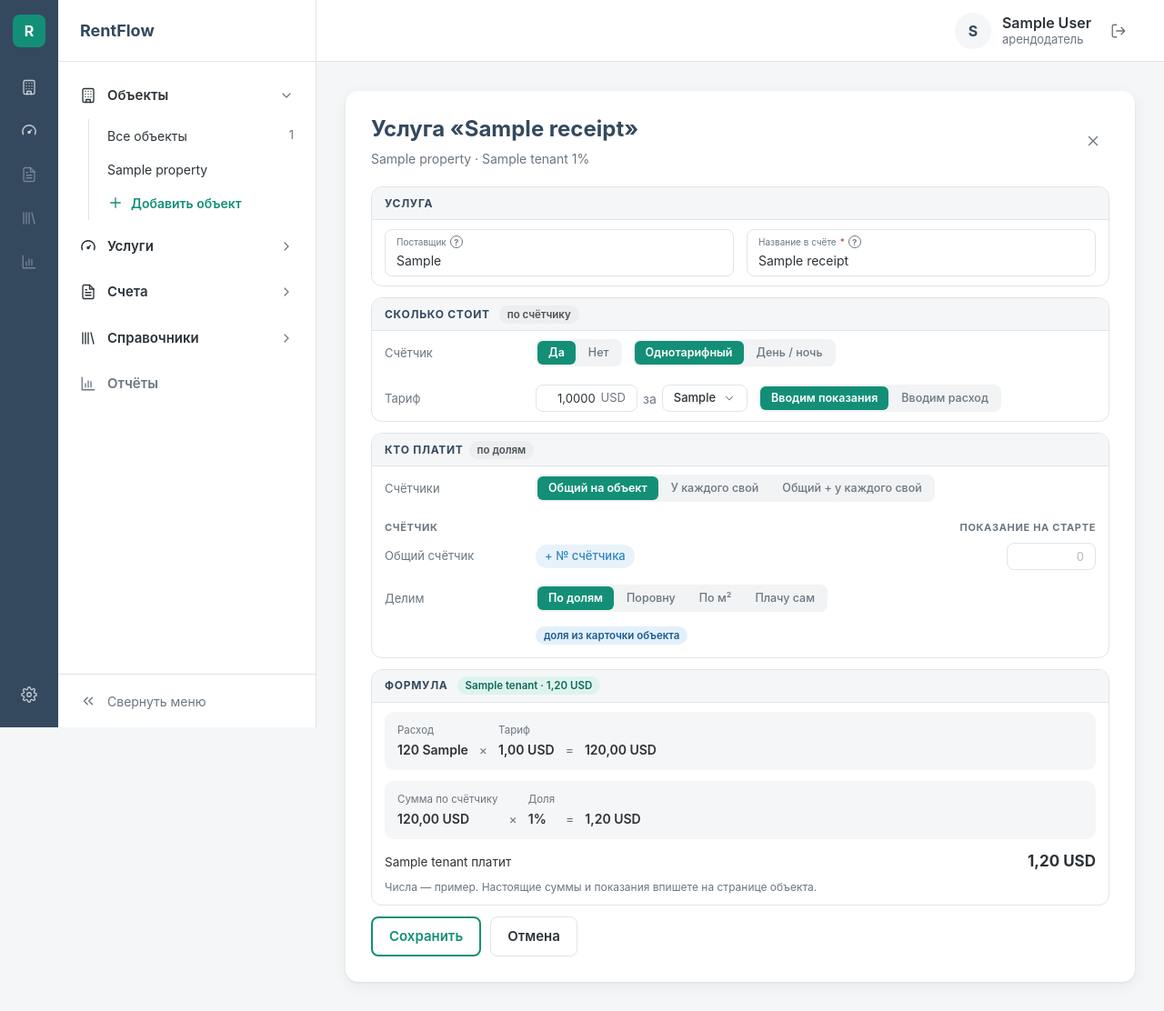
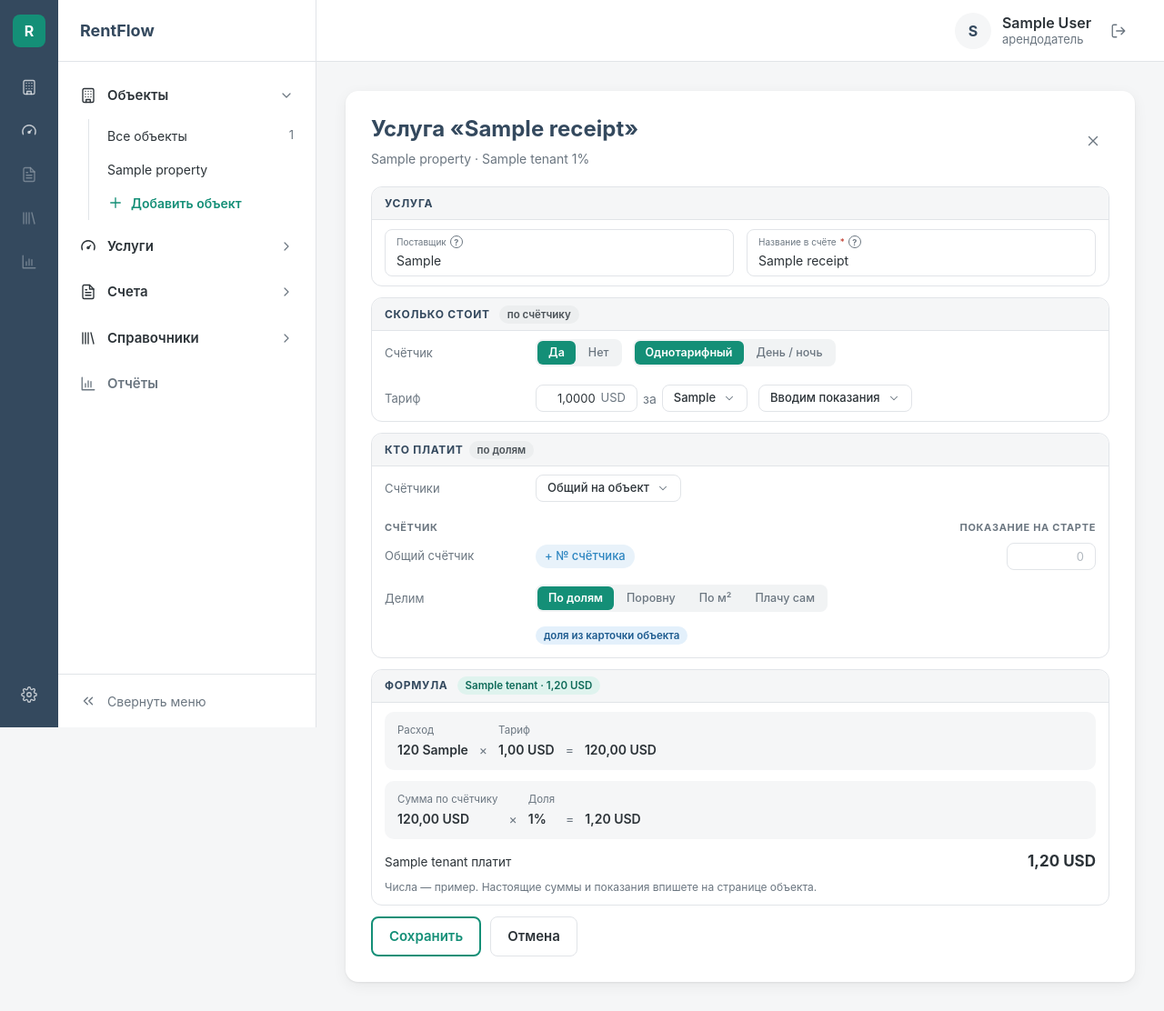
Before and after one commit to Andy7878750/rentflow, a Django app: page /receipts/1/edit/ in a window 1280 px wide. Shown: the whole page at 91% size. Run offline with Django 5.2, Linux system fonts and the light colour scheme; a user stored in the database is signed in; tables that the repository leaves empty hold one stand-in row (values such as "Sample post").

Commit message:
Service window: «Счётчики» and «Вводим …» as drop-downs of radios
Co-Authored-By: Claude Opus 5.5 <noreply@anthropic.com>

```diff
--- a/static/css/billing.css
+++ b/static/css/billing.css
@@ -2022,3 +2022,43 @@
   flex: 0 0 auto;
   width: 112px;
 }
+
+/* ---------- Drop-downs of radios: «Счётчики», «Вводим показания / расход» ----------
+   The radios stay real, so the :has rules of the window keep working. */
+.pick-radio .pick-menu {
+  min-width: 100%;
+  margin: 0;
+  list-style: none;
+}
+
+.pick-radio .select-option input {
+  position: absolute;
+  opacity: 0;
+  pointer-events: none;
+}
+
+.pick-radio .select-option {
+  padding: 8px 10px;
+  font-size: 13px;
+}
+
+.pick-radio .select-row:has(input:checked) {
+  background: #eceef1;
+}
+
+.pick-radio .select-row:has(input:checked) .select-option {
+  font-weight: 600;
+}
+
+.pick-radio .select-row:has(input:checked) .select-check {
+  visibility: visible;
+}
+
+.pick-radio .select-row:has(input:focus-visible) {
+  background: var(--color-bg);
+  box-shadow: inset 0 0 0 2px var(--color-accent-soft);
+}
+
+.pick-radio .pick-trigger {
+  white-space: nowrap;
+}
--- a/templates/billing/_receipt_form.html
+++ b/templates/billing/_receipt_form.html
@@ -114,10 +114,17 @@
                 </ul>
               </div>
             </div>
-            <div class="seg-track" role="radiogroup" aria-label="Каждый месяц вводим">
-              {% for value, label in form.fields.input_mode.choices %}{% if value %}
-                <label><input type="radio" name="input_mode" value="{{ value }}"{% if form.input_mode.value == value %} checked{% endif %}><span>Вводим {{ label|lower }}</span></label>
-              {% endif %}{% endfor %}
+            {# A menu of radios: the CSS :has rules still see which one is checked. #}
+            <div class="pick pick-radio" data-drop>
+              <button type="button" class="pick-trigger" data-drop-trigger aria-haspopup="true" aria-expanded="false" aria-label="Каждый месяц вводим">
+                <span data-drop-label>{% for value, label in form.fields.input_mode.choices %}{% if value and form.input_mode.value == value %}Вводим {{ label|lower }}{% endif %}{% endfor %}</span>
+                <svg class="icon select-chevron"><use href="#i-chevron-down"/></svg>
+              </button>
+              <ul class="select-menu pick-menu" role="radiogroup" aria-label="Каждый месяц вводим" data-drop-menu hidden>
+                {% for value, label in form.fields.input_mode.choices %}{% if value %}
+                  <li class="select-row"><label class="select-option"><input type="radio" name="input_mode" value="{{ value }}"{% if form.input_mode.value == value %} checked{% endif %}><span>Вводим {{ label|lower }}</span><svg class="icon select-check"><use href="#i-check"/></svg></label></li>
+                {% endif %}{% endfor %}
+              </ul>
             </div>
             {% if form.tariff.errors %}<p class="calc-error">{{ form.tariff.errors.0 }}</p>{% elif form.tariff_night.errors %}<p class="calc-error">{{ form.tariff_night.errors.0 }}</p>{% elif form.unit.errors %}<p class="calc-error">{{ form.unit.errors.0 }}</p>{% endif %}
           </div>
@@ -141,10 +148,16 @@
           <div class="calc-row metered-only">
             <span class="calc-label">Счётчики</span>
             <div class="calc-ctrl">
-              <div class="seg-track" role="radiogroup" aria-label="Какие счётчики">
-                {% for value, label in layout_choices %}
-                  <label><input type="radio" name="layout" value="{{ value }}"{% if form.layout.value == value %} checked{% endif %}><span>{{ label }}</span></label>
-                {% endfor %}
+              <div class="pick pick-radio" data-drop>
+                <button type="button" class="pick-trigger" data-drop-trigger aria-haspopup="true" aria-expanded="false" aria-label="Какие счётчики">
+                  <span data-drop-label>{% for value, label in layout_choices %}{% if form.layout.value == value %}{{ label }}{% endif %}{% endfor %}</span>
+                  <svg class="icon select-chevron"><use href="#i-chevron-down"/></svg>
+                </button>
+                <ul class="select-menu pick-menu" role="radiogroup" aria-label="Какие счётчики" data-drop-menu hidden>
+                  {% for value, label in layout_choices %}
+                    <li class="select-row"><label class="select-option"><input type="radio" name="layout" value="{{ value }}"{% if form.layout.value == value %} checked{% endif %}><span>{{ label }}</span><svg class="icon select-check"><use href="#i-check"/></svg></label></li>
+                  {% endfor %}
+                </ul>
               </div>
             </div>
           </div>
```
Also changed, not shown: CLAUDE.md (+2 -0 lines), static/js/app.js (+42 -0 lines).
